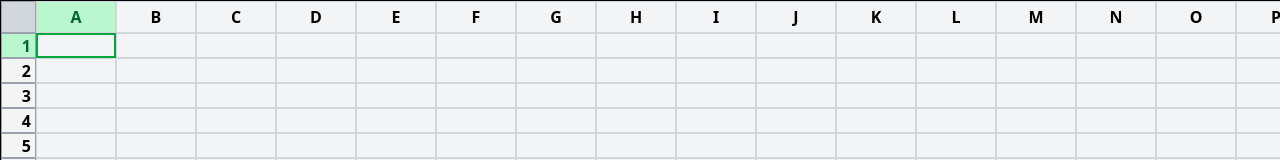
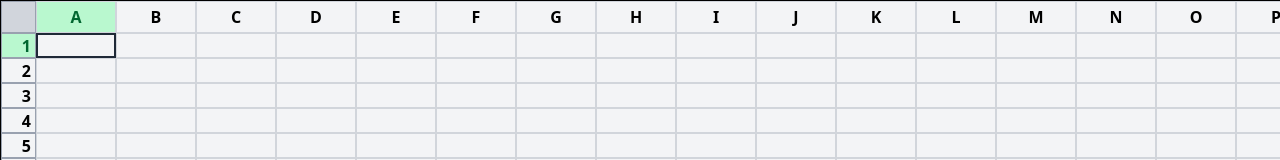
Before and after one commit to sardarwaleedtechtribe-jpg/Excel, a React (Vite) app: page / in a window 1280 px wide. Shown: the top 160 px of the page. Built offline with nearby package versions, Linux system fonts and the light colour scheme.

Commit message:
push 03 border fixed

```diff
--- a/src/Pages/ExcelGrid.jsx
+++ b/src/Pages/ExcelGrid.jsx
@@ -90,10 +90,42 @@ export default function ExcelGrid() {
     );
   };
 
+  const rowHeaderWidthPx = 35; // matches the first track width
+  const colHeaderHeightPx = 32; // ~2rem
+
+  const getLeftForCol = (col) => {
+    const idx = columns.indexOf(col);
+    let left = rowHeaderWidthPx;
+    for (let i = 0; i < idx; i++) left += colWidths[columns[i]];
+    return left;
+  };
+
+  const getTopForRow = (row) => {
+    let top = colHeaderHeightPx;
+    for (let r = 1; r < row; r++) top += rowHeights[r];
+    return top;
+  };
+
+  const getSelectionOverlayStyle = () => {
+    if (!selectionBounds) return null;
+    const { startRow, endRow, startColIdx, endColIdx } = selectionBounds;
+    const startCol = columns[startColIdx];
+    const endCol = columns[endColIdx];
+    const left = getLeftForCol(startCol);
+    const top = getTopForRow(startRow);
+    let width = 0;
+    for (let i = startColIdx; i <= endColIdx; i++) width += colWidths[columns[i]];
+    let height = 0;
+    for (let r = startRow; r <= endRow; r++) height += rowHeights[r];
+    return { left, top, width, height };
+  };
+
+  const selectionOverlay = getSelectionOverlayStyle();
+
   return (
     <div className="bg-gray-100 min-h-screen flex items-start justify-start overflow-auto">
       <div
-        className="grid border select-none"
+        className="grid border select-none relative"
         style={{
           gridTemplateColumns: `35px ${columns
             .map((c) => `${colWidths[c]}px`)
@@ -162,15 +194,22 @@ export default function ExcelGrid() {
             {columns.map((col) => {
               const isSelected = selectedCell.row === row && selectedCell.col === col;
               const isInRange = isInSelection(row, col);
+              const isMultiSelection = !!selectionBounds && (selectionBounds.endRow > selectionBounds.startRow || selectionBounds.endColIdx > selectionBounds.startColIdx);
 
               return (
                 <div
                   key={`${row}-${col}`}
-                  className={`border border-gray-300 hover:bg-green-100 rounded-none
-                    ${isInRange ? "bg-green-100" : ""} ${isSelected ? "border-green-600 border-2" : ""}`}
+                  className={`relative hover:bg-green-100 ${isInRange ? (isSelected && isMultiSelection ? "bg-green-200" : "bg-green-100") : ""}`}
                   style={{
                     width: colWidths[col],
                     height: rowHeights[row],
+                    border: isSelected && !(selectionRange && (selectionRange.start.row !== selectionRange.end.row || selectionRange.start.col !== selectionRange.end.col))
+                      ? '2px solid #1f2937'
+                      : isInRange
+                        ? '1px solid #d1d5db'
+                        : '1px solid #d1d5db',
+                    margin: '0 -1px -1px 0',
+                    zIndex: isSelected ? 2 : 1,
                   }}
                   onMouseDown={(e) => {
                     // Start selection
@@ -232,6 +271,20 @@ export default function ExcelGrid() {
             })}
           </React.Fragment>
         ))}
+        {/* Selection overlay outline for multi-cell ranges */}
+        {selectionOverlay && (selectionBounds.endRow - selectionBounds.startRow > 0 || selectionBounds.endColIdx - selectionBounds.startColIdx > 0) && (
+          <div
+            className="pointer-events-none absolute border-2 border-black"
+            style={{
+              left: `${selectionOverlay.left}px`,
+              top: `${selectionOverlay.top}px`,
+              width: `${selectionOverlay.width}px`,
+              height: `${selectionOverlay.height}px`,
+              boxSizing: "border-box",
+              zIndex: 10,
+            }}
+          />
+        )}
       </div>
     </div>
   );
```
